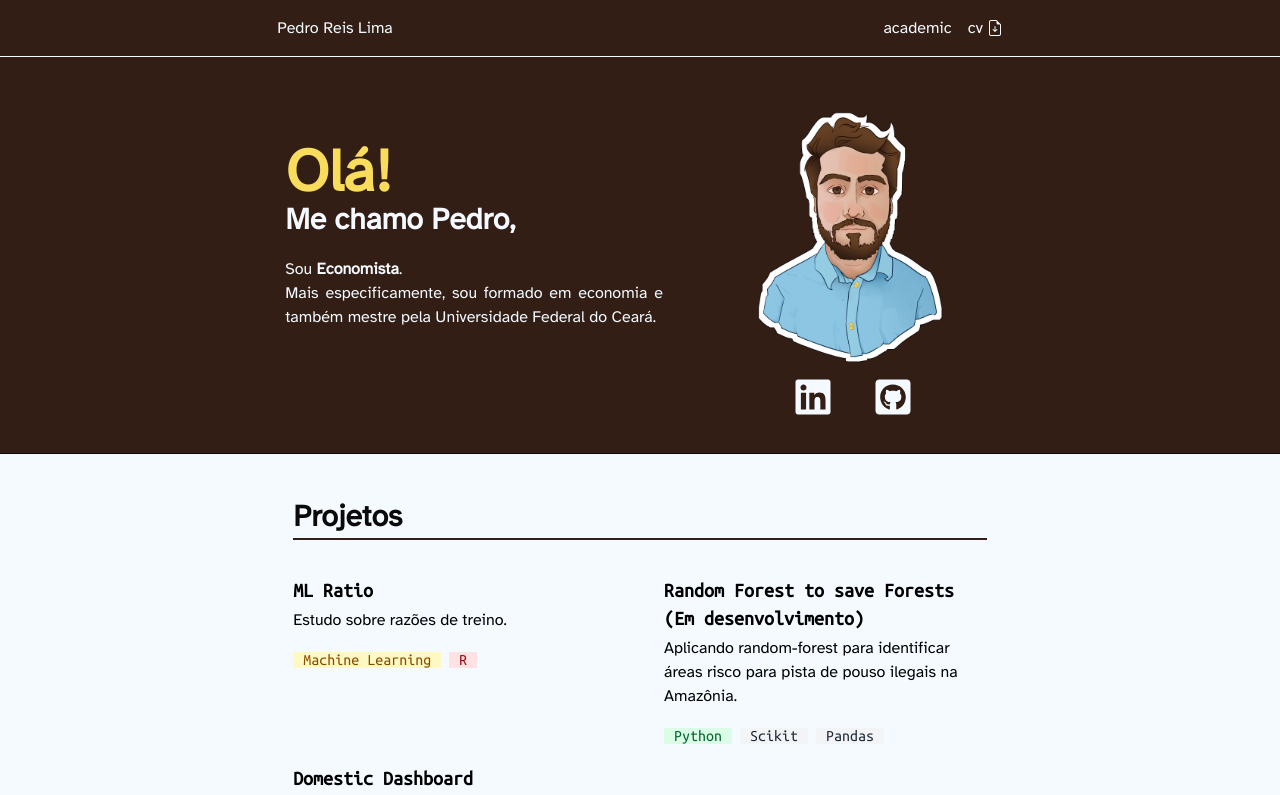
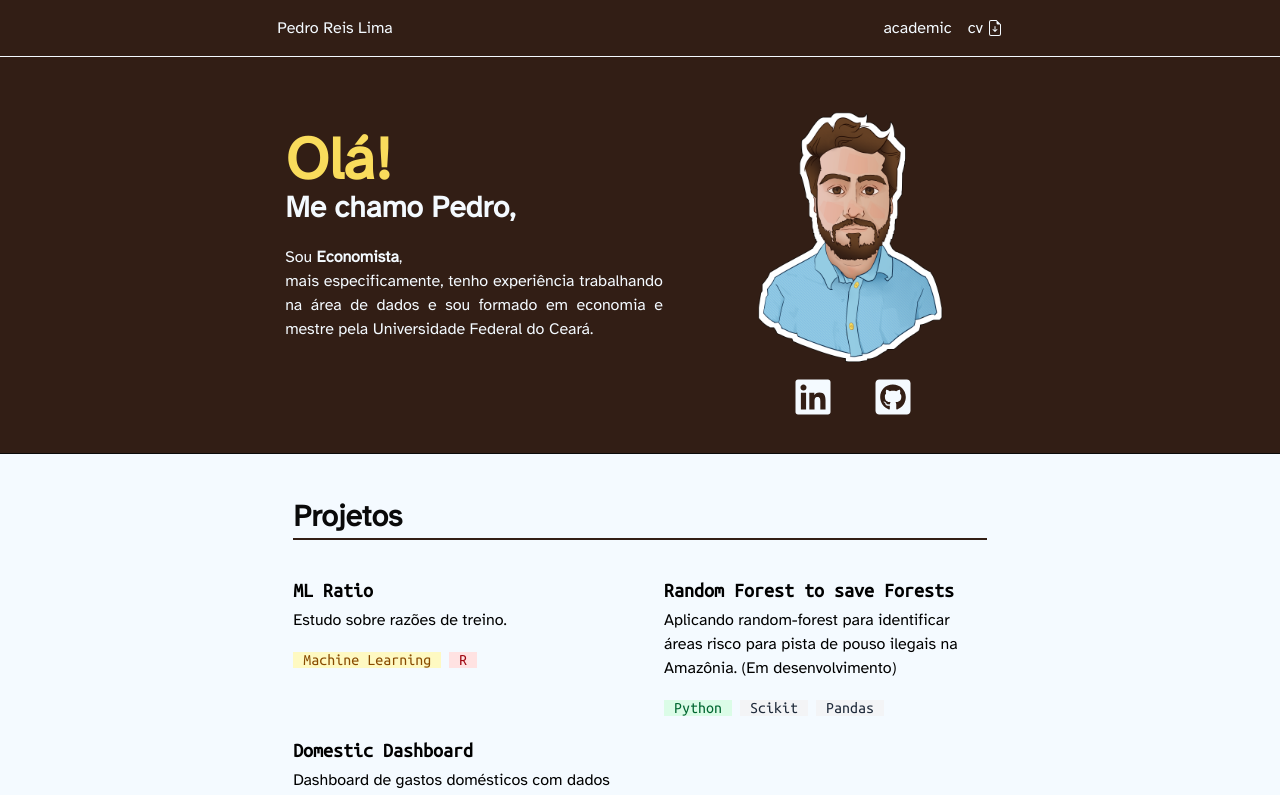
Before and after one commit to pedroreislima/prlima-site, a Next.js app: page / in a window 1280 px wide. Shown: the top 795 px of the page. Built offline with nearby package versions, Linux system fonts and the light colour scheme.

Commit message:
changed home text and updated projects descriptions

```diff
--- a/app/page.tsx
+++ b/app/page.tsx
@@ -26,9 +26,10 @@ export default function Home() {
 
             <div>
               <p className="text-justify">
-                Sou <strong>Economista</strong>. <br />
-                Mais especificamente, sou formado em economia e também mestre
-                pela Universidade Federal do Ceará.
+                Sou <strong>Economista</strong>,<br />
+                mais especificamente, tenho experiência trabalhando na área de
+                dados e sou formado em economia e mestre pela Universidade
+                Federal do Ceará.
               </p>
             </div>
           </div>
--- a/lib/projects.ts
+++ b/lib/projects.ts
@@ -8,9 +8,9 @@ export const projects = [
   },
   {
     slug: "random-forest-save",
-    title: "Random Forest to save Forests (Em desenvolvimento)",
+    title: "Random Forest to save Forests",
     description:
-      "Aplicando random-forest para identificar áreas risco para pista de pouso ilegais na Amazônia.",
+      "Aplicando random-forest para identificar áreas risco para pista de pouso ilegais na Amazônia. (Em desenvolvimento)",
     link: "/",
     tags: ["Python", "Scikit", "Pandas"],
   },
```
